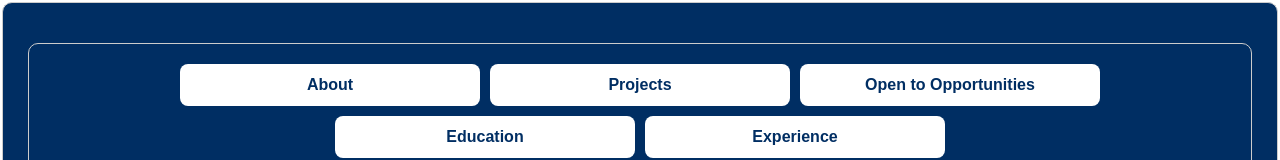
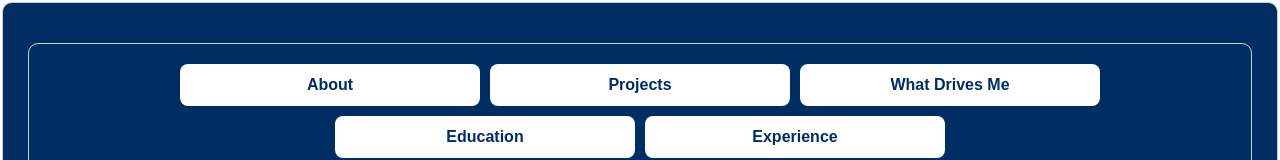
Before and after one commit to Ajay-kandula/Protfolio, a React (Create React App) app: page / in a window 1280 px wide. Shown: the top 160 px of the page. Built offline with nearby package versions, Linux system fonts and the light colour scheme.

Commit message:
"update"

```diff
--- a/src/Component/Navbar.js
+++ b/src/Component/Navbar.js
@@ -54,7 +54,7 @@ function Navbar() {
 
 }}>Projects</button>
           </a>
-          <a href="#opentoopportunities" style={{ width: "100%", maxWidth: "300px" }}>
+          <a href="#drives" style={{ width: "100%", maxWidth: "300px" }}>
             <button style={{
   width: "100%",
   padding: '12px',
@@ -66,7 +66,7 @@ function Navbar() {
   color: '#002e63',
   cursor: 'pointer',
 
-}}>Open to Opportunities</button>
+}}> What Drives Me</button>
           </a>
           <a href="#education" style={{ width: "100%", maxWidth: "300px" }}>
             <button style={{
```
